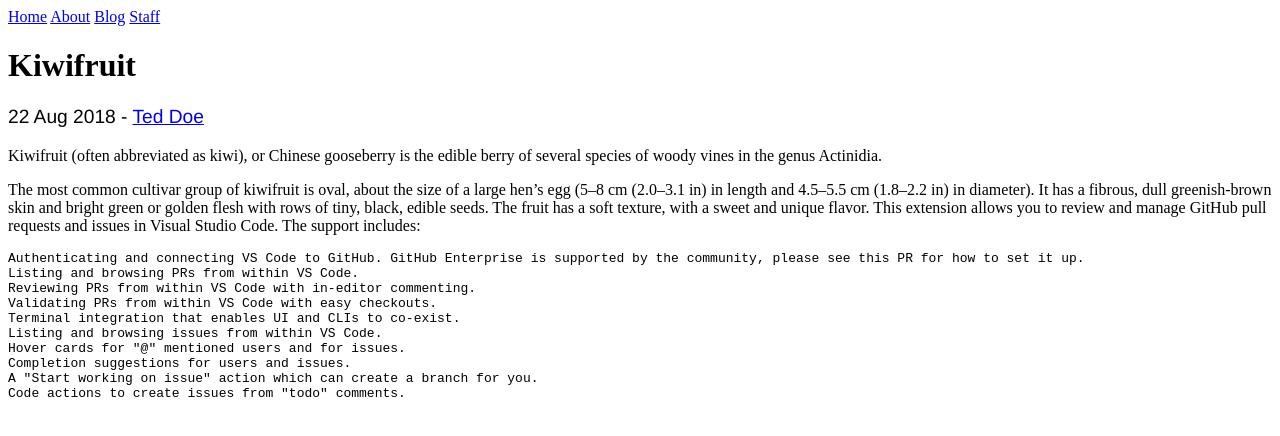
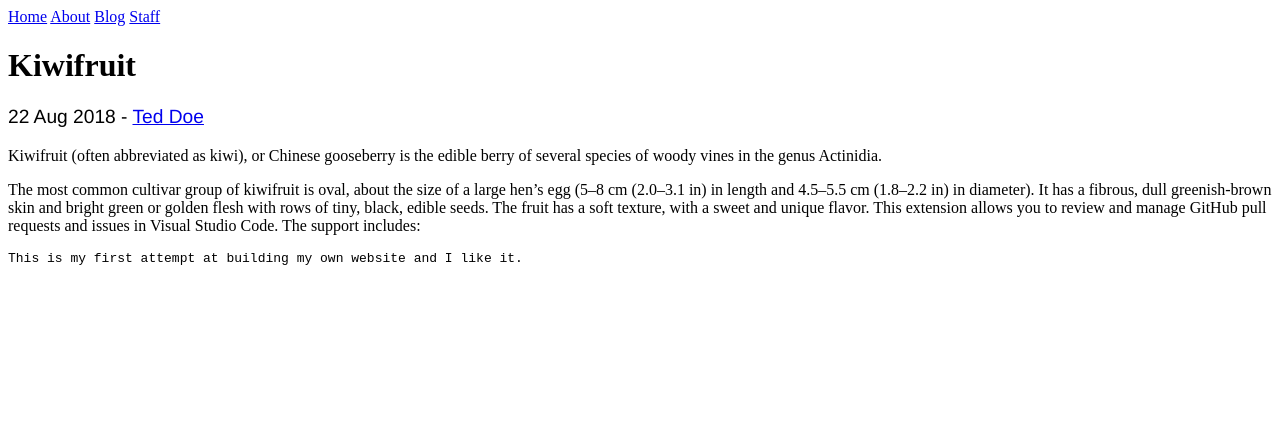
Before and after one commit to habasweiny/habasweiny.github.io, a Jekyll site: the page built from _posts/2018-08-22-kiwifruit.md, in a window 1280 px wide. Shown: the top 436 px of the page. Built offline with Jekyll 4.4.1, drawn with Linux system fonts in a browser that asks for light colours.

Commit message:
deletion of the mis-fonted paragraph

```diff
--- a/_posts/2018-08-22-kiwifruit.md
+++ b/_posts/2018-08-22-kiwifruit.md
@@ -11,13 +11,4 @@ golden flesh with rows of tiny, black, edible seeds. The fruit has a soft
 texture, with a sweet and unique flavor.
 This extension allows you to review and manage GitHub pull requests and issues in Visual Studio Code. The support includes:
 
-    Authenticating and connecting VS Code to GitHub. GitHub Enterprise is supported by the community, please see this PR for how to set it up.
-    Listing and browsing PRs from within VS Code.
-    Reviewing PRs from within VS Code with in-editor commenting.
-    Validating PRs from within VS Code with easy checkouts.
-    Terminal integration that enables UI and CLIs to co-exist.
-    Listing and browsing issues from within VS Code.
-    Hover cards for "@" mentioned users and for issues.
-    Completion suggestions for users and issues.
-    A "Start working on issue" action which can create a branch for you.
-    Code actions to create issues from "todo" comments.
+    This is my first attempt at building my own website and I like it.
```
